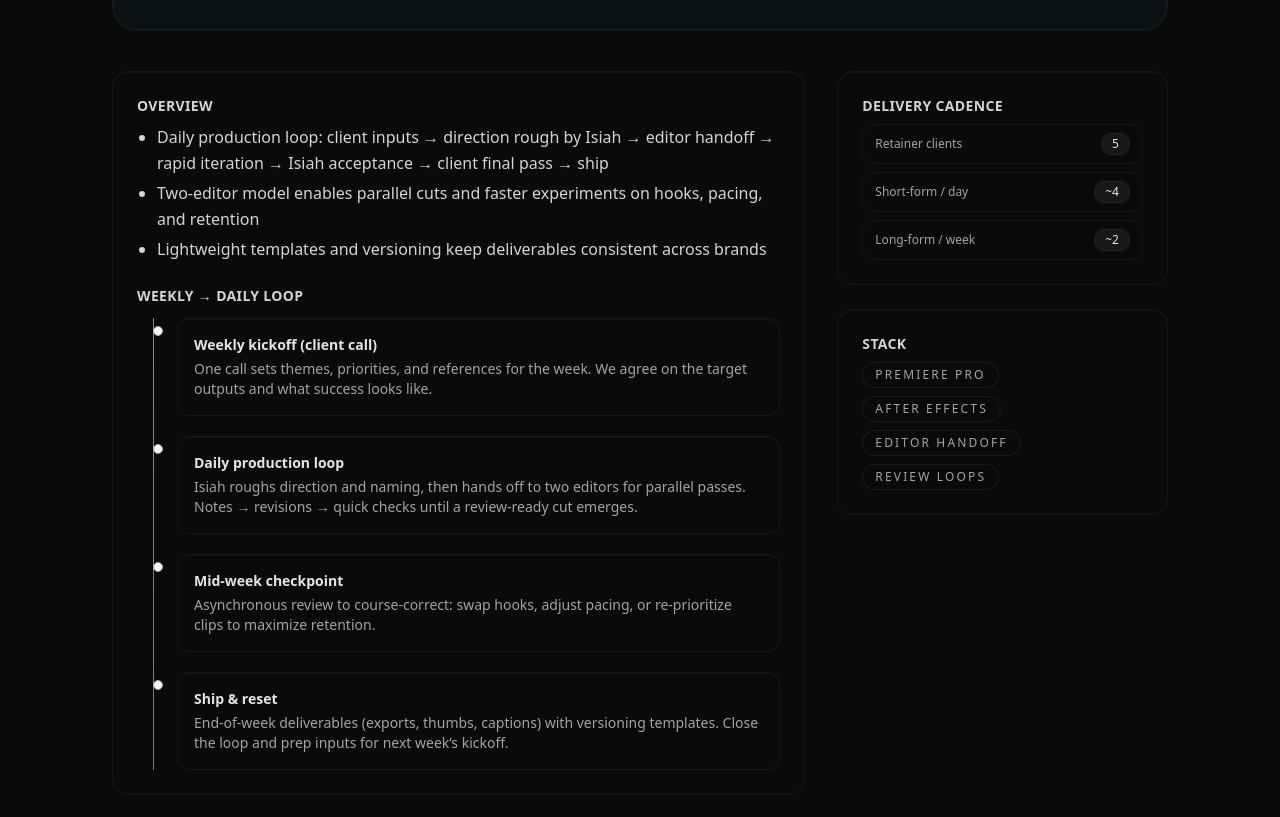
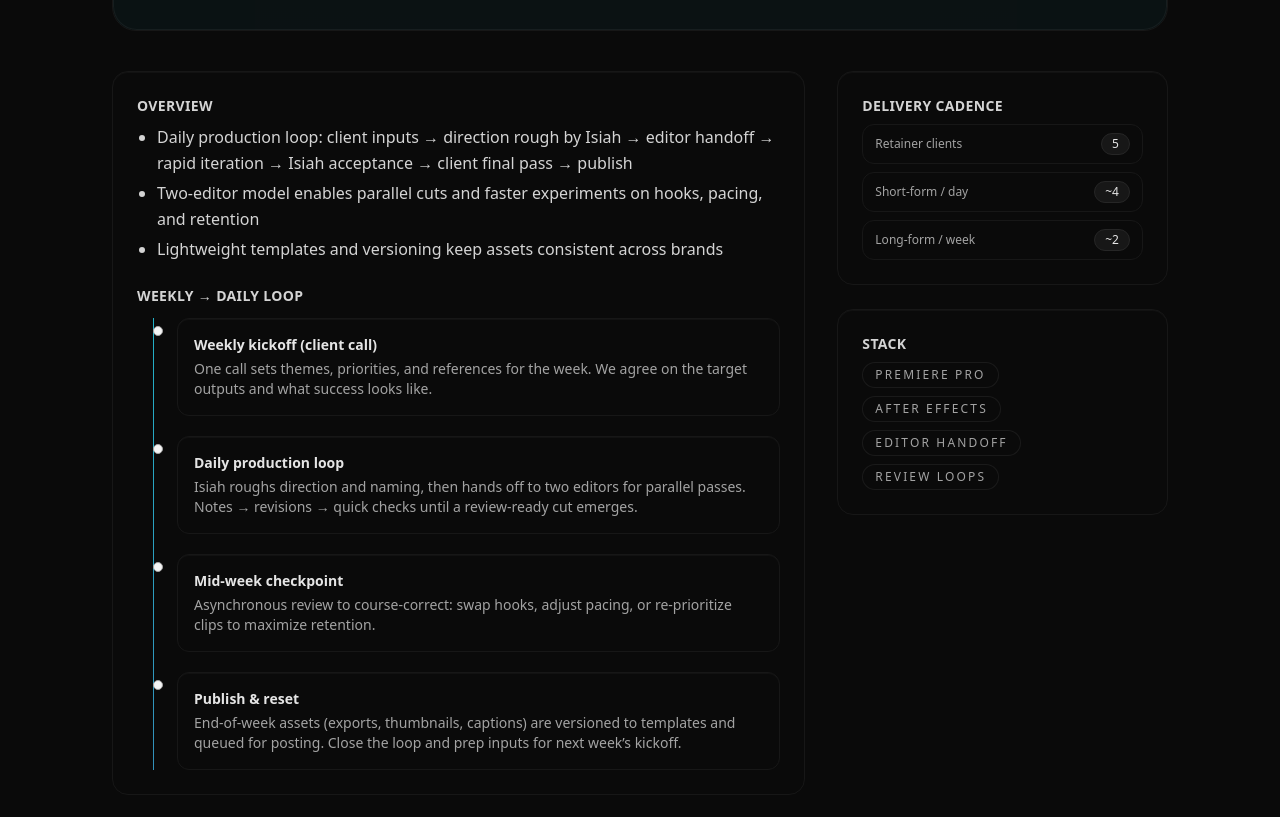
Before and after one commit to iudofia2026/isiahudofia.com, a Next.js app: page /projects/zen-video-agency in a window 1280 px wide. Shown: the part 435-1252 px from the top of the page. Built offline with nearby package versions, Linux system fonts and the light colour scheme.

Commit message:
Align Zen content with agency terminology

```diff
--- a/app/(routes)/projects/zen-video-agency/page.tsx
+++ b/app/(routes)/projects/zen-video-agency/page.tsx
@@ -54,9 +54,9 @@ export default function Page() {
         "Asynchronous review to course-correct: swap hooks, adjust pacing, or re-prioritize clips to maximize retention.",
     },
     {
-      title: "Ship & reset",
+      title: "Publish & reset",
       body:
-        "End-of-week deliverables (exports, thumbs, captions) with versioning templates. Close the loop and prep inputs for next week’s kickoff.",
+        "End-of-week assets (exports, thumbnails, captions) are versioned to templates and queued for posting. Close the loop and prep inputs for next week’s kickoff.",
     },
   ];
 
--- a/data/projects.ts
+++ b/data/projects.ts
@@ -40,9 +40,9 @@ export const projects: Project[] = [
     dates: "2022 — Present",
     stack: ["Premiere Pro", "After Effects", "Editor handoff", "Review loops"],
     highlights: [
-      "Daily production loop: client inputs → direction rough by Isiah → editor handoff → rapid iteration → Isiah acceptance → client final pass → ship",
+      "Daily production loop: client inputs → direction rough by Isiah → editor handoff → rapid iteration → Isiah acceptance → client final pass → publish",
       "Two-editor model enables parallel cuts and faster experiments on hooks, pacing, and retention",
-      "Lightweight templates and versioning keep deliverables consistent across brands"
+      "Lightweight templates and versioning keep assets consistent across brands"
     ],
     links: [{ label: "Agency playbook", href: "#" }],
     // Keep metrics empty (no MRR or fabricated numbers)
```
